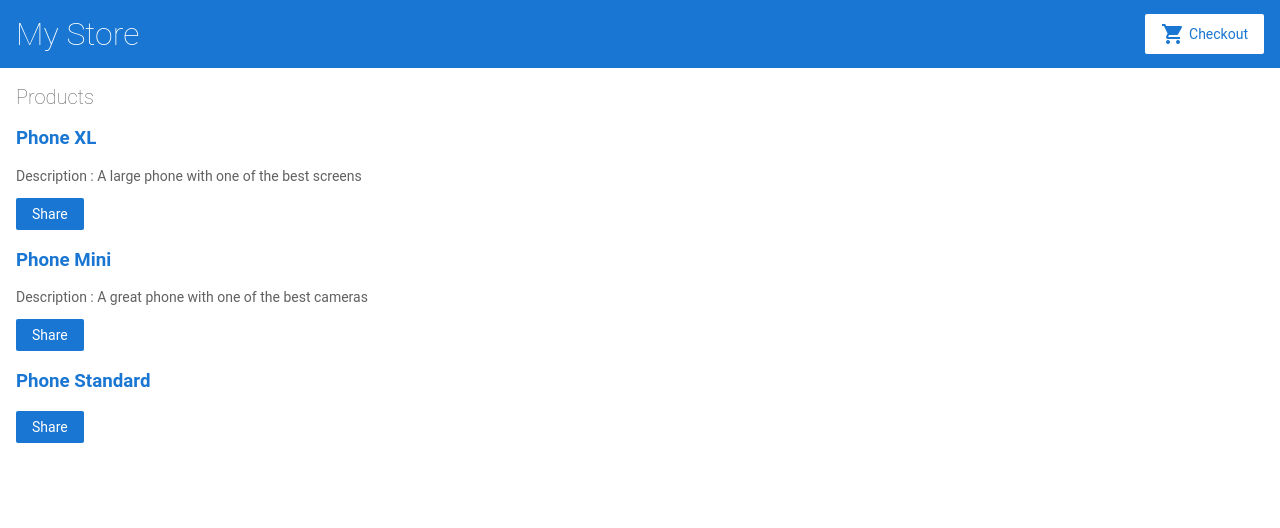
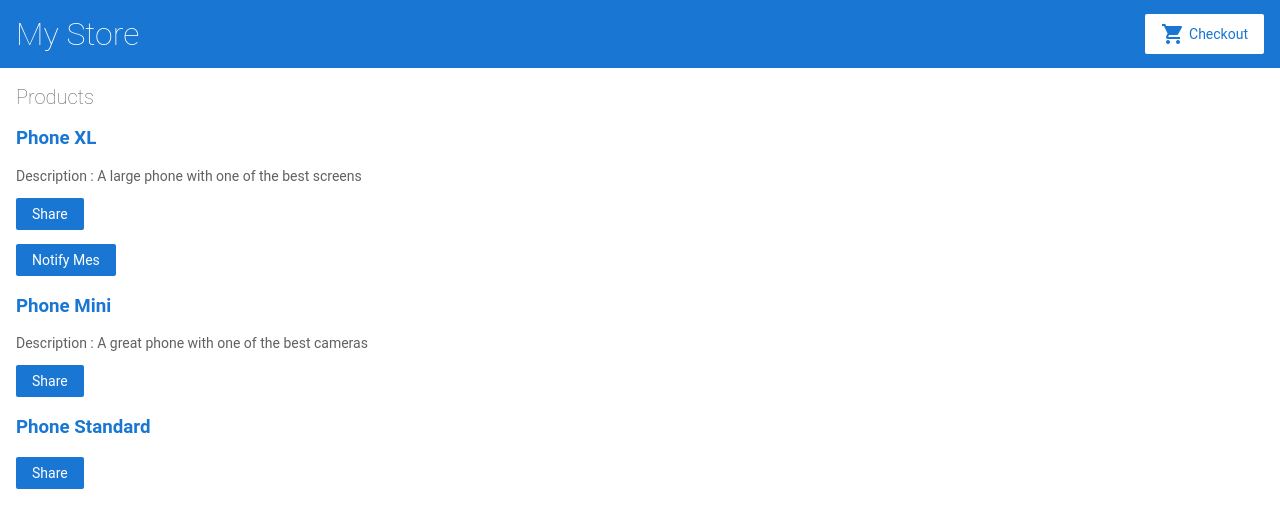
Before and after one commit to devendrajadhav96/angular-xu23jj, an Angular app: page / in a window 1280 px wide. Shown: the top 528 px of the page. Built offline with nearby package versions, Linux system fonts and the light colour scheme.

Commit message:
3 files modified, 3 added

```diff
--- a/src/app/app.module.ts
+++ b/src/app/app.module.ts
@@ -6,6 +6,7 @@ import { ReactiveFormsModule } from '@angular/forms';
 import { AppComponent } from './app.component';
 import { TopBarComponent } from './top-bar/top-bar.component';
 import { ProductListComponent } from './product-list/product-list.component';
+import { ProductAlertsComponent } from './product-alerts/product-alerts.component';
 
 @NgModule({
   imports: [
@@ -18,7 +19,8 @@ import { ProductListComponent } from './product-list/product-list.component';
   declarations: [
     AppComponent,
     TopBarComponent,
-    ProductListComponent
+    ProductListComponent,
+    ProductAlertsComponent
   ],
   bootstrap: [ AppComponent ]
 })
--- /dev/null
+++ b/src/app/product-alerts/product-alerts.component.html
@@ -0,0 +1,3 @@
+<p *ngIf="product.price > 700">
+  <button (click)="notify.emit()">Notify Mes</button>
+</p>
--- /dev/null
+++ b/src/app/product-alerts/product-alerts.component.ts
@@ -0,0 +1,18 @@
+import { Component, OnInit } from '@angular/core';
+import {Input} from '@angular/core';
+import {Output,EventEmitter} from '@angular/core';
+
+@Component({
+  selector: 'app-product-alerts',
+  templateUrl: './product-alerts.component.html',
+  styleUrls: ['./product-alerts.component.css']
+})
+export class ProductAlertsComponent implements OnInit {
+  @Input() product;
+  @Output() notify = new EventEmitter();
+  constructor() { }
+
+  ngOnInit() {
+  }
+
+}
--- a/src/app/product-list/product-list.component.html
+++ b/src/app/product-list/product-list.component.html
@@ -6,6 +6,7 @@
     Description : {{product.description}}
   </p>
   <button (click)="share()">Share</button>
+  <app-product-alerts [product]="product" (notify)="onNotify()"></app-product-alerts>
 </div>
 <!--
 Copyright Google LLC. All Rights Reserved.
--- a/src/app/product-list/product-list.component.ts
+++ b/src/app/product-list/product-list.component.ts
@@ -13,6 +13,9 @@ export class ProductListComponent {
   share() {
     window.alert('The product has been shared!');
   }
+  onNotify(){
+    window.alert("You will be notified when the product goes on sale");
+  }
 }
 
 
```
Also changed, not shown: src/app/product-alerts/product-alerts.component.css (added).
